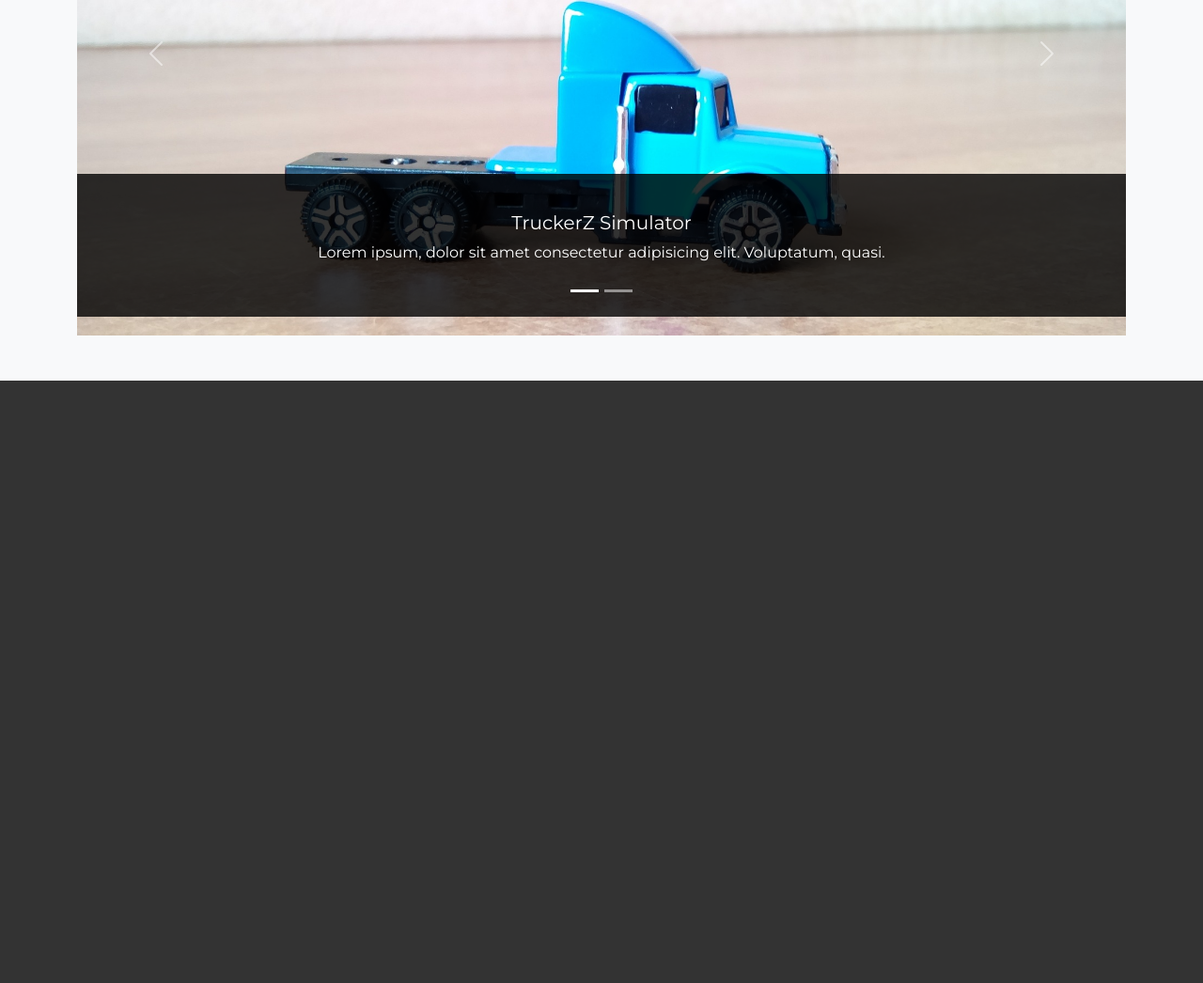
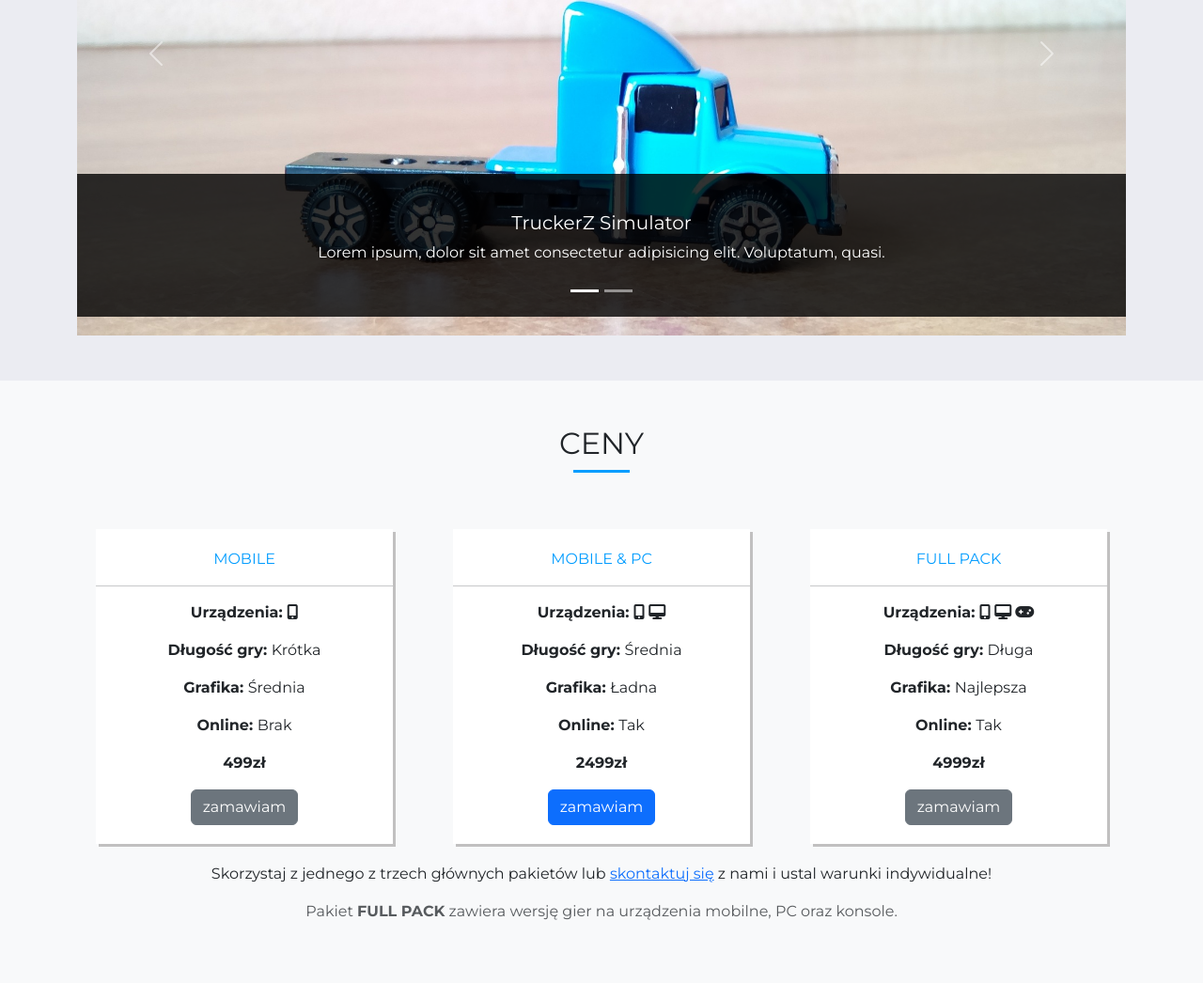
Before and after one commit to mSzemryk/gameDev, a plain HTML site: page index.html in a window 1280 px wide. Shown: the part 2120-3166 px from the top of the page at 94% size. Before the commit the page ends 2525 px from the top, so only its background shows below. Drawn offline with nearby package versions, Linux system fonts and the light colour scheme; files that its build step writes are made by us from their sources.

Commit message:
create prices section

```diff
--- a/index.html
+++ b/index.html
@@ -158,7 +158,7 @@
 					</div>
 				</div>
 			</section>
-			<section id="portfolio" class="portfolio bg-light py-5">
+			<section id="portfolio" class="portfolio py-5">
 				<h2 class="section-title">zobacz, co stworzyliśmy</h2>
 				<div class="underline"></div>
 				<div class="container">
@@ -270,6 +270,68 @@
 					</div>
 				</div>
 			</section>
+
+			<section id="prices" class="prices py-5 bg-light">
+				<h2 class="section-title">ceny</h2>
+				<div class="underline"></div>
+				<div class="container">
+					<div class="price-wrap row text-center justify-content-center">
+						<div class="col-md-6 col-xl-4">
+							<div class="price-box">
+								<p class="price-title">mobile</p>
+								<hr />
+								<p>
+									<span>Urządzenia: </span><i class="fas fa-mobile-alt"></i>
+								</p>
+								<p><span>Długość gry: </span>Krótka</p>
+								<p><span>Grafika: </span>Średnia</p>
+								<p><span>Online: </span>Brak</p>
+								<p class="price-tag">499zł</p>
+								<button class="btn btn-secondary">zamawiam</button>
+							</div>
+						</div>
+						<div class="col-md-6 col-xl-4">
+							<div class="price-box">
+								<p class="price-title">mobile & PC</p>
+								<hr />
+								<p>
+									<span>Urządzenia: </span><i class="fas fa-mobile-alt"></i>
+									<i class="fas fa-desktop"></i>
+								</p>
+								<p><span>Długość gry: </span>Średnia</p>
+								<p><span>Grafika: </span>Ładna</p>
+								<p><span>Online: </span>Tak</p>
+								<p class="price-tag">2499zł</p>
+								<button class="btn btn-primary">zamawiam</button>
+							</div>
+						</div>
+						<div class="col-md-6 col-xl-4">
+							<div class="price-box">
+								<p class="price-title">full pack</p>
+								<hr />
+								<p>
+									<span>Urządzenia: </span><i class="fas fa-mobile-alt"></i>
+									<i class="fas fa-desktop"></i> <i class="fas fa-gamepad"></i>
+								</p>
+								<p><span>Długość gry: </span>Długa</p>
+								<p><span>Grafika: </span>Najlepsza</p>
+								<p><span>Online: </span>Tak</p>
+								<p class="price-tag">4999zł</p>
+								<button class="btn btn-secondary">zamawiam</button>
+							</div>
+						</div>
+					</div>
+					<p class="price-info text-center">
+						Skorzystaj z jednego z trzech głównych pakietów lub
+						<a href="#contact">skontaktuj się</a> z nami i ustal warunki
+						indywidualne!
+					</p>
+					<p class="text-muted text-center">
+						Pakiet <strong>FULL PACK</strong> zawiera wersję gier na urządzenia
+						mobilne, PC oraz konsole.
+					</p>
+				</div>
+			</section>
 		</main>
 		<script
 			src="https://cdn.jsdelivr.net/npm/bootstrap@5.3.0/dist/js/bootstrap.bundle.min.js"
--- a/scss/_colors.scss
+++ b/scss/_colors.scss
@@ -1,3 +1,4 @@
 $white: #fff;
 $main-color:#039dff;
 $light-gray:#ddd;
+$bg-color:#ebecf2;
--- a/scss/style.scss
+++ b/scss/style.scss
@@ -9,7 +9,7 @@ html {
 	scroll-padding-top: 78px;
 }
 body {
-	background-color: #333;
+	background-color: c.$bg-color;
 	font-family: 'Montserrat', sans-serif;
 }
 .shadow-bg {
@@ -178,3 +178,22 @@ header.hero-img {
 		padding-bottom: 20px;
 	}
 }
+//ceny
+.prices {
+	.price-box {
+		box-shadow: 3px 3px #c1c0c0;
+		margin: 20px;
+		padding:20px 0;
+		background-color: c.$white;
+		span, .price-tag{
+			font-weight: 700;
+		}
+	}
+	.price-title{
+		color: c.$main-color;
+		text-transform: uppercase;
+
+
+
+	}
+}
```
Also changed, not shown: css/style.css, 1 other file.
